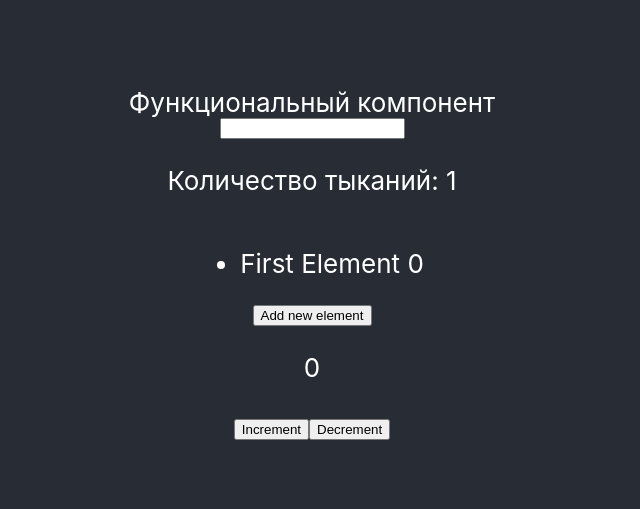
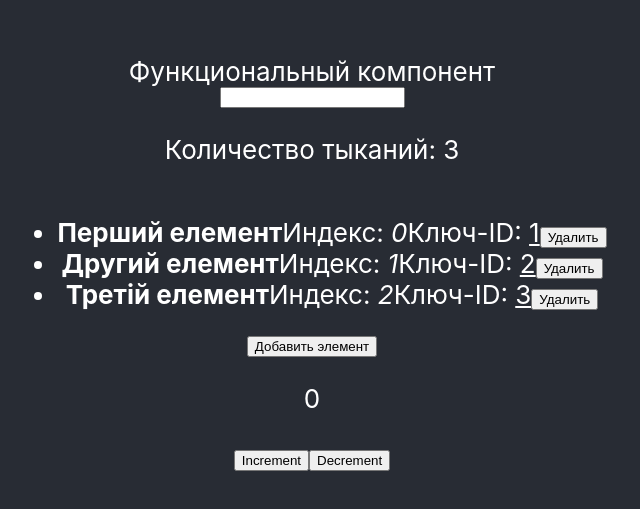
Before and after one commit to langiman2-beep/React, a React (Create React App) app: page / in a window 1280 px wide. Shown: the part 137-646 px from the top of the page, without its empty margins (328-968 px from the left). Built offline with nearby package versions, Linux system fonts and the light colour scheme.

Commit message:
Выполнил ДЗ по рендеру коллекций и удалению элементов

```diff
--- a/src/ListComponent.js
+++ b/src/ListComponent.js
@@ -1,31 +1,52 @@
 import React, { useState } from "react";
 import ListItemComponent from "./ListItemComponent";
+import { MassivData } from "./MassivData";
 
 const ListComponent = () => {
   const [input, setInput] = useState("");
-  const [item, setItem] = useState(["First Element"]);
+  const [item, setItem] = useState(MassivData);
 
   const onClickHandler = (input) => {
-    const updatedElement = [...item, input];
+    const updatedElement = [...item, { id: Date.now(), name: input }];
     setItem(updatedElement);
     setInput("");
+  };
+
+  const deleteItemHandler = (idToDelete) => {
+    const filteredArray = item.filter((element) => element.id !== idToDelete);
+    setItem(filteredArray);
   };
 
   const onChangeHandler = (e) => {
     const value = e.target.value;
     setInput(value);
   };
+
+  const onKeyDownHandler = (e) => {
+    if (e.key === "Enter") {
+      onClickHandler(input);
+    }
+  };
   return (
     <>
-      <input onChange={onChangeHandler} value={input} />
+      <input
+        onKeyDown={onKeyDownHandler}
+        onChange={onChangeHandler}
+        value={input}
+      />
       <p>Количество тыканий: {item.length}</p>
 
       <ul>
         {item.map((element, index) => (
-          <ListItemComponent element={element} index={index} />
+          <ListItemComponent
+            id={element.id}
+            element={element.name}
+            index={index}
+            onDelete={deleteItemHandler}
+          />
         ))}
       </ul>
-      <button onClick={() => onClickHandler(input)}>Add new element</button>
+      <button onClick={() => onClickHandler(input)}>Добавить элемент</button>
     </>
   );
 };
--- a/src/ListItemComponent.js
+++ b/src/ListItemComponent.js
@@ -2,8 +2,11 @@ import React from "react";
 
 const ListItemComponent = (props) => {
   return (
-    <li key={`${props.element}${props.index}`}>
-      {props.element} {props.index}
+    <li key={props.id}>
+      <b>{props.element}</b>
+      Индекс: <i>{props.index}</i>
+      Ключ-ID: <u>{props.id}</u>
+      <button onClick={() => props.onDelete(props.id)}>Удалить</button>
     </li>
   );
 };
--- /dev/null
+++ b/src/MassivData.js
@@ -0,0 +1,5 @@
+export const MassivData = [
+  { id: 1, name: "Перший елемент" },
+  { id: 2, name: "Другий елемент" },
+  { id: 3, name: "Третій елемент" },
+];
```
Also changed, not shown: package.json (+7 -1 lines), 1 other file (tests, documents, lock files or other folders).
